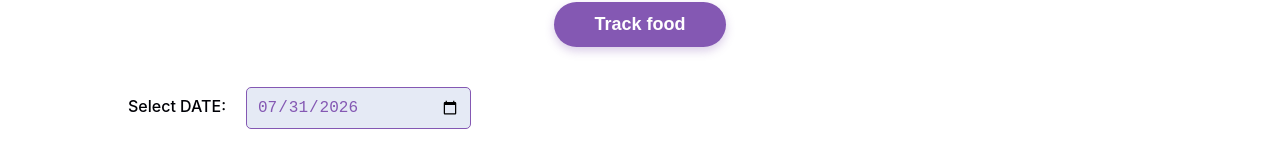
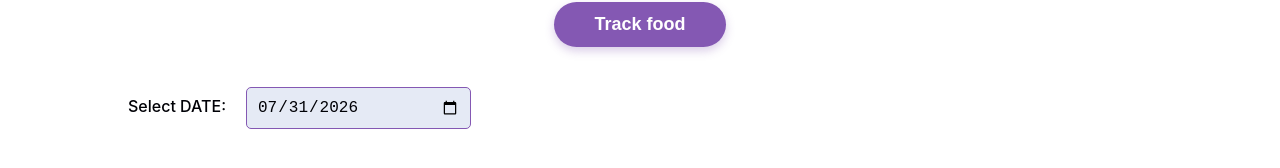
Before and after one commit to Omarjavascript/Calorie_Records_Refresh, a React (Vite) app: page / in a window 1280 px wide. Shown: the part 143-311 px from the top of the page. Built offline with nearby package versions, Linux system fonts and the light colour scheme.

Commit message:
styled: change the color to dark

```diff
--- a/src/components/CalorieRecordSection/ListingSection.module.css
+++ b/src/components/CalorieRecordSection/ListingSection.module.css
@@ -7,7 +7,7 @@
 .listing-picker-input {
   margin: 20px;
   background-color: var(--theme-background-light);
-  color: var(--theme-color-normal);
+  color: var(--theme-color-dark);
   border: 1px solid var(--theme-color-normal);
   padding: 10px;
   border-radius: 5px;
```
